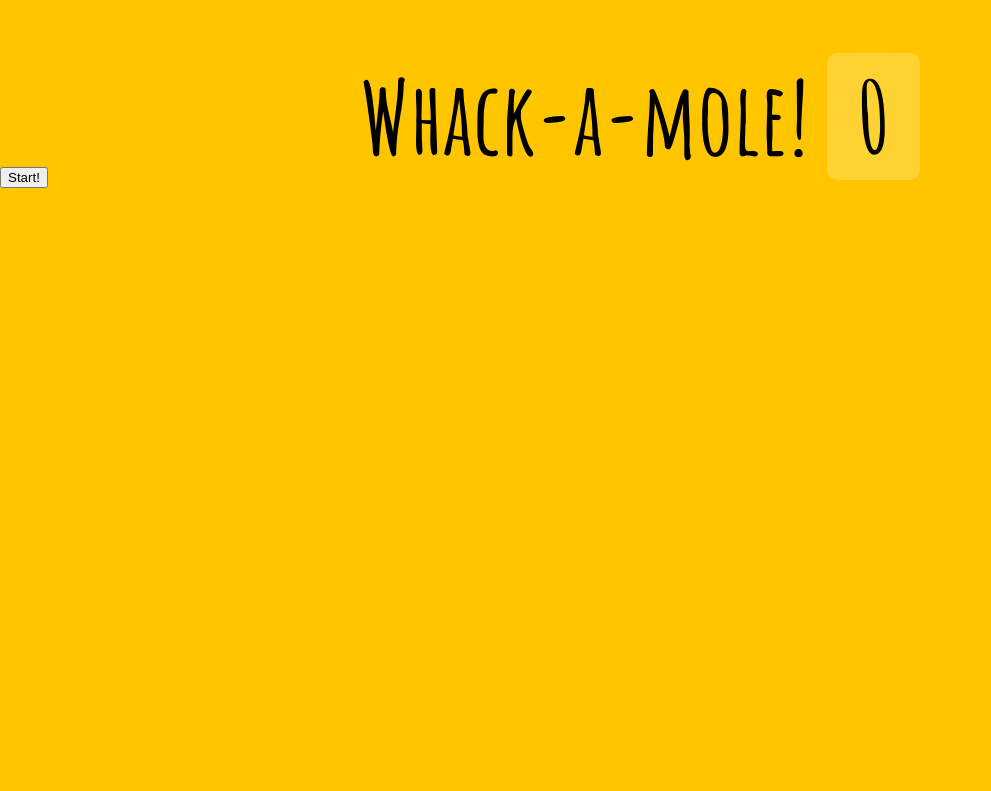
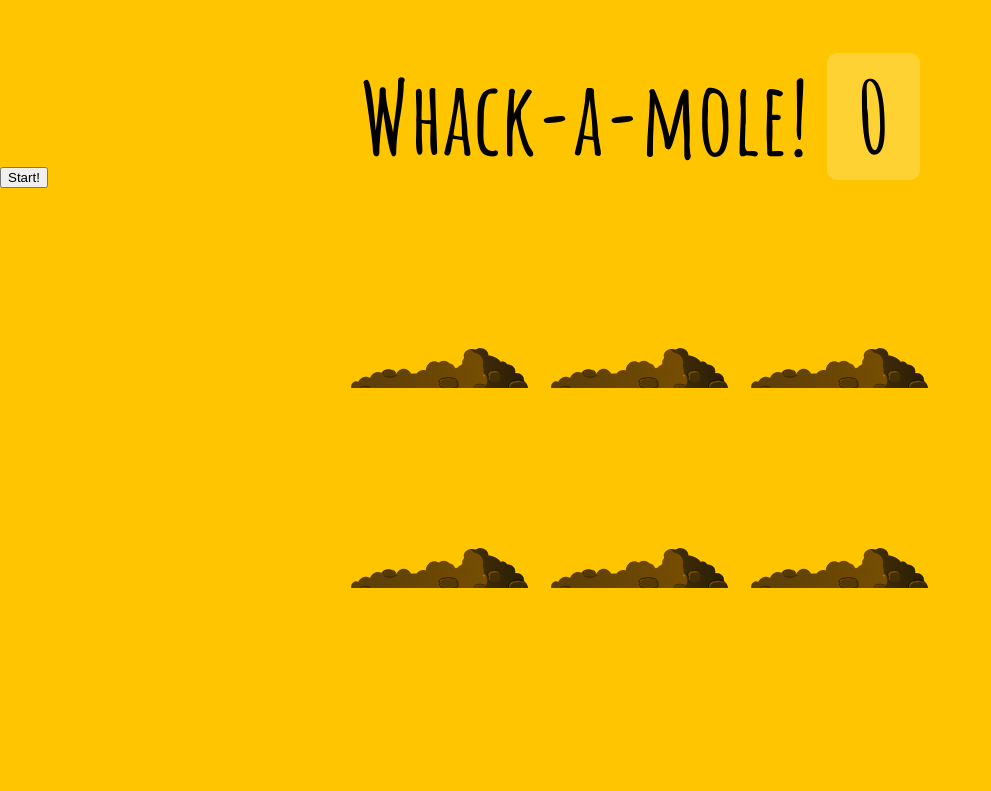
Before and after one commit to limunosekai/whack-a-mole-game, a plain HTML site: page index.html in a window 1280 px wide. Shown: the whole page, without its empty margins (0-991 px from the left). Drawn offline with Linux system fonts and the light colour scheme; the site is published under a folder, as on GitHub Pages, so addresses that start at the root find nothing.

Commit message:
change img path

```diff
--- a/assets/css/style.css
+++ b/assets/css/style.css
@@ -46,7 +46,7 @@ h1 {
 
 .hole:after {
   display: block;
-  background: url('/img/dirt.svg') bottom center no-repeat;
+  background: url('../../img/dirt.svg') bottom center no-repeat;
   background-size: contain;
   content: '';
   width: 100%;
@@ -57,7 +57,7 @@ h1 {
 }
 
 .mole {
-  background: url('/img/mole.svg') bottom center no-repeat;
+  background: url('../../img/mole.svg') bottom center no-repeat;
   background-size: 60%;
   position: absolute;
   top: 100%;
```
